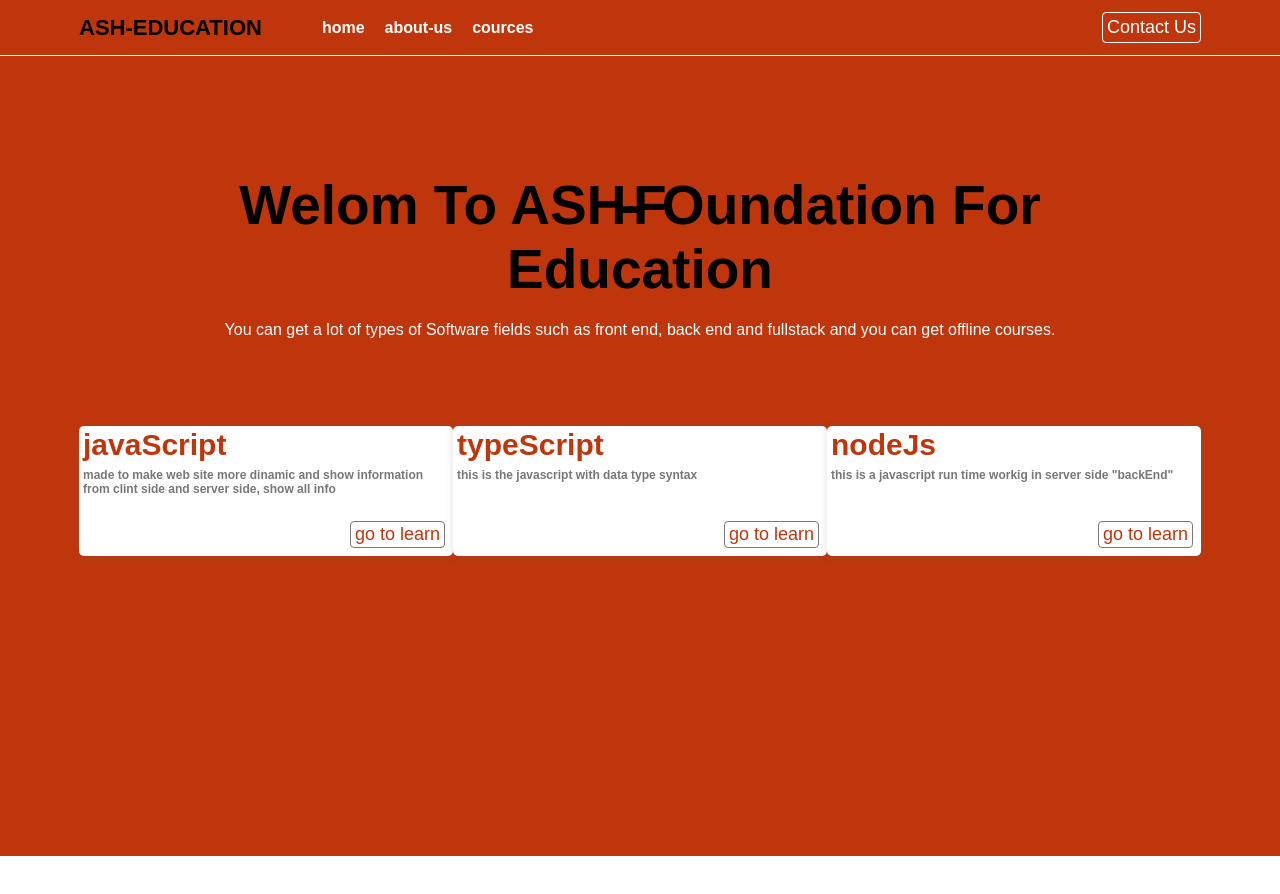
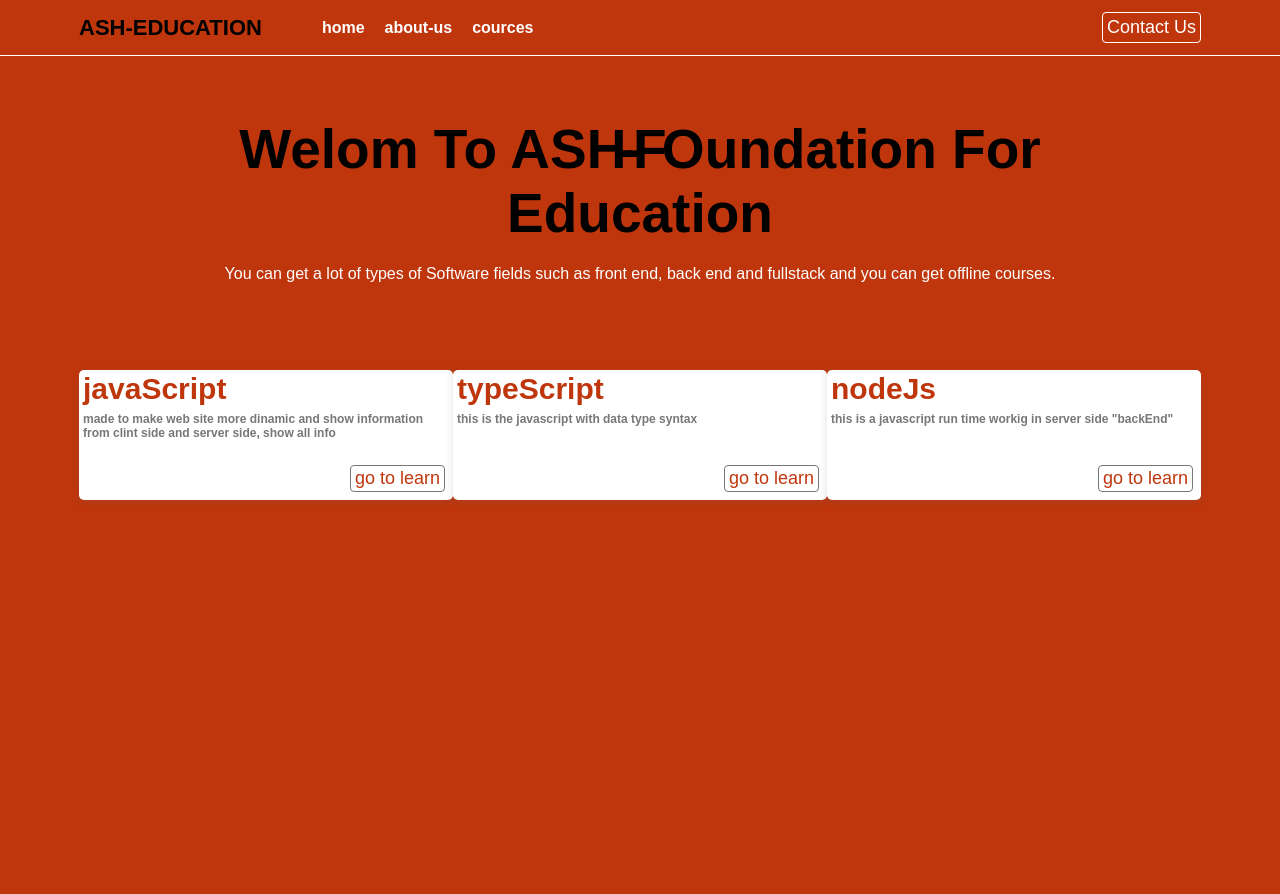
Before and after one commit to ASH-COMPONENTS/ASH-Components, a Next.js app: page / in a window 1280 px wide. Shown: the top 894 px of the page. Before the commit the page ends 856 px from the top, so only its background shows below. Built offline with nearby package versions, Linux system fonts and the light colour scheme.

Commit message:
handel scroll bar

```diff
--- a/src/app/components/navgationbar/page.module.css
+++ b/src/app/components/navgationbar/page.module.css
@@ -2,6 +2,9 @@
     padding: 12px 0px;
     background: rgb(191,54,12);
     border-bottom: 1px solid #ffffff;
+    position: fixed;
+    width: 100%;
+    z-index: 9999;
 
     .nav{
         display: flex;
--- a/src/app/globals.css
+++ b/src/app/globals.css
@@ -24,3 +24,16 @@ a {
   margin-left: auto;
   margin-right: auto;
 }
+
+::-webkit-scrollbar {
+  width: 8px;
+}
+
+::-webkit-scrollbar-track {
+  background: var(--mainColor);
+}
+
+::-webkit-scrollbar-thumb {
+  background: #000000;
+  border-radius: 10px;
+}
--- a/src/app/page.module.css
+++ b/src/app/page.module.css
@@ -1,4 +1,4 @@
 .siteContent{
     background-color: rgb(191,54,12);
-    min-height: 100vh;
+    min-height: 200vh;
 }
```
